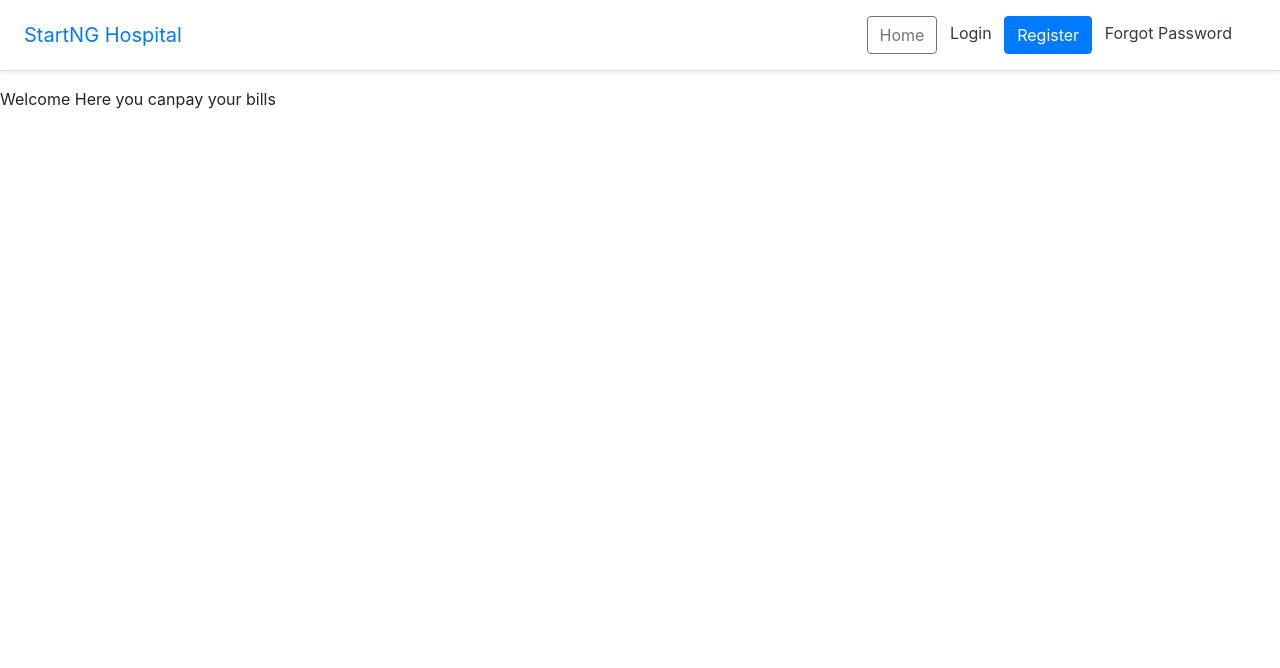
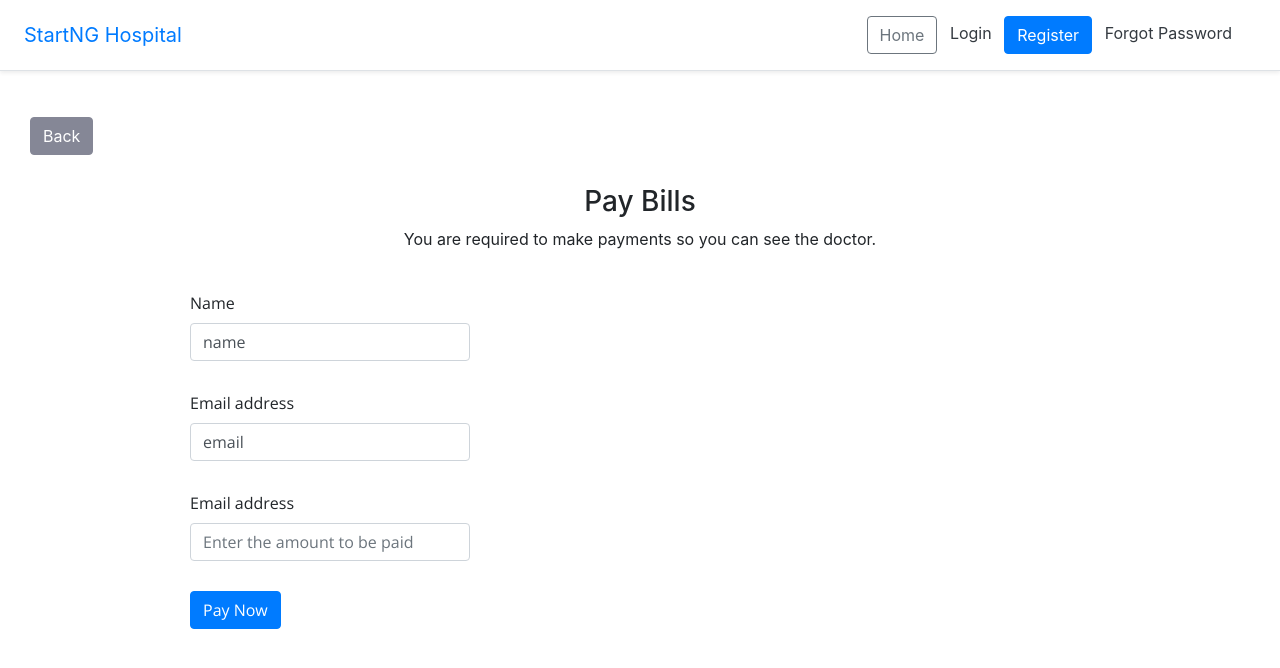
Before and after one commit to Oluwatobilobaoke/SNH, a PHP site: page /myh/paybill.php in a window 1280 px wide. Shown: the top 668 px of the page. Run offline with PHP 8.4, Linux system fonts and the light colour scheme.

Commit message:
adding payment gateway

```diff
--- a/paybill.php
+++ b/paybill.php
@@ -1,7 +1,40 @@
-<?php include_once('lib/header.php')
+<?php include_once('lib/header.php');
+require_once('functions/alert.php');
+require_once('functions/redirect.php');
 ?>
 
-<p>Welcome Here you canpay your bills</p>
+<a class="btn btn-md btn-secondary" href="patientDashBoard.php" style="margin: 30px"> Back</a>
+<div id="headings">
+    <h3>Pay Bills</h3>
+    <p>You are required to make payments so you can see the doctor.</p>
+</div>
+<div class="bod">
+
+
+    <div class="container" id="ravepay">
+        <row>
+            <div class="col-md-6 col-md-offset-4">
+                <form method="POST" action="processpayment.php">
+                    <div class="row">
+                        <div class="col-md-8">
+                            <label for="">Name</label>
+                            <input type="text" name="name" value="name" class="form-control border-input" value="" placeholder="Enter your name" style="margin-bottom: 30px;">
+                            <label for="">Email address</label>
+                            <input type="text" name="email" value="email" class="form-control border-input" value="" placeholder="Enter email address" style="margin-bottom: 30px;">
+                            <label for="">Email address</label>
+                            <input type="number" name="amount" value="amount" class="form-control border-input" value="" placeholder="Enter the amount to be paid" style="margin-bottom: 30px;">
+                        </div>
+                    </div>
+
+                    <button class="btn btn-primary" id="submit" type="button">Pay Now</button>
+                    <div class="clearfix"></div>
+            </div>
+            </form>
+
+    </div>
+    </row>
+</div>
+</div>
 
 
 
```
Also changed, not shown: processpayment.php (added, +13 -0 lines), billpaymentfailed.php (added), billpaymentsuccessful.php (added).
